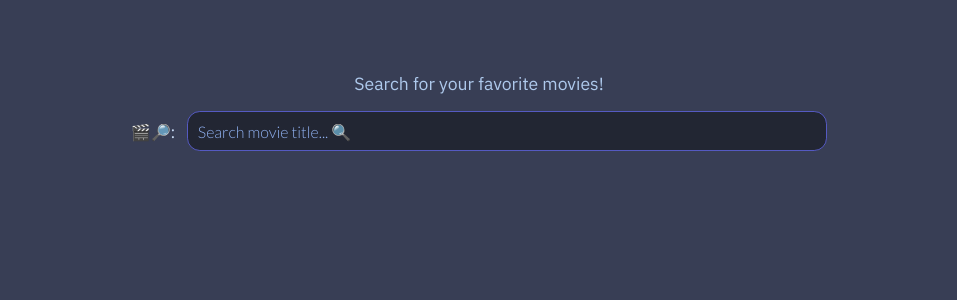
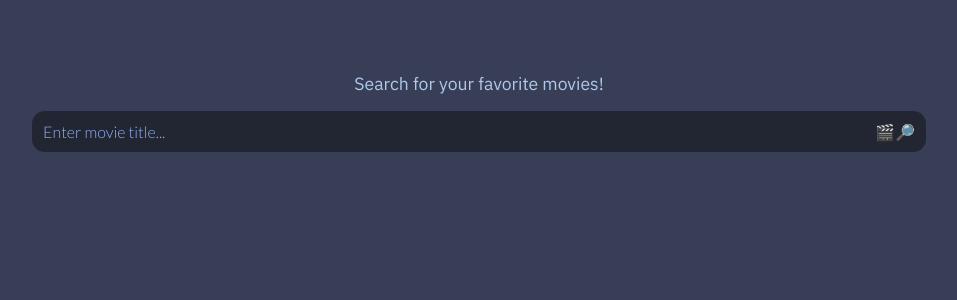
Before and after one commit to vchou105/movie-web, a React (Create React App) app: page / in a window 1280 px wide. Shown: the top 300 px of the page, without its empty margins (161-1118 px from the left). Built offline with nearby package versions, Linux system fonts and the light colour scheme.

Commit message:
adjusted search bar css states and removed label

```diff
--- a/package.json
+++ b/package.json
@@ -9,6 +9,7 @@
     "@testing-library/user-event": "^12.1.10",
     "react": "^17.0.2",
     "react-dom": "^17.0.2",
+    "react-router-dom": "^6.2.1",
     "react-scripts": "4.0.3",
     "web-vitals": "^1.0.1"
   },
--- a/src/App.js
+++ b/src/App.js
@@ -1,6 +1,8 @@
 //import logo from './logo.svg';
 import './App.css';
+import React from "react";
 import SearchMovie from './components/SearchMovies';
+import { BrowserRouter, Switch, Router, Route, Link } from "react-router-dom";
 
 function App() {
   return (
--- a/src/components/SearchMovies.css
+++ b/src/components/SearchMovies.css
@@ -17,38 +17,63 @@
     font-size: 1.1rem;
 }
 
-.searchIcon {
-    background-color: white;
-    border-top-left-radius: 0.8rem;
-    border-bottom-left-radius: 0.8rem;
-    padding: 0.5rem;
-    padding-top: 0.3rem;
-    padding-bottom: 0.58rem;
-    margin-right: -10px;
+.searchBar {
+    /* width: 60vw; */
+    background-color: #1c1f2ac2;
+    border-radius: 0.8rem;
+}
+
+.searchBar:focus-within
+{
+    border: #555AC2 solid 1.5px;
 }
 
 .searchInput {
-    width: 50vw;
-    padding: 0.6rem;
-    border: #555AC2 solid 1.5px;
-    background-color: #1c1f2ac2;
-    outline: none;
+    width: 65vw;
+}
+
+.searchInput, .searchIcon {
+    padding: 0.7rem;
     color: white;
+    background: transparent;
     font-family: Lato, 'Segoe UI';
     font-size: 1rem;
-    border-radius: 0.8rem;
+    border: #555AC2 solid 1.5px;
+    border: none;
+    border-radius: inherit;
 }
+
+.searchIcon:hover {
+    cursor: pointer;
+}
+
+.searchInput:focus {
+    outline: none;
+}
+
+
+/* input:-webkit-autofill, input:autofill,
+input:-webkit-autofill-selected,
+input:active,
+input:focus
+{
+    border: none;
+    outline: none;
+    background: none;
+    font-family: inherit;
+} */
 
 ::placeholder {
     color: #90B1F1;
     opacity: 100%;
 }
 
-.searchInput:hover {
+.searchBar:hover {
     border: #8164ff solid 1.5px;
     box-shadow: lightslategrey 0 0 10px 5px;
 }
 
 .searchLabel {
     margin-right: 0.5rem;
+    font-family: 'Lato';
 }
--- a/src/components/SearchMovies.js
+++ b/src/components/SearchMovies.js
@@ -1,12 +1,14 @@
-import React, { useState } from 'react';
+import React, { useEffect, useState } from 'react';
 import './SearchMovies.css';
 import MovieResults from './MovieResults';
+// import { useNavigate } from 'react-router-dom';
 
 function SearchMovies() {
     const [movies, setMovies] = useState([])
     const [query, setQuery] = useState("")
     const [showMovies, setShowMovies] = useState(false)
     const [page, setPage] = useState(1)
+    // const navigate = useNavigate()
 
     function handleSearch(e) {
         // cancel default submit action of form
@@ -24,6 +26,7 @@ function SearchMovies() {
                 // store returned json body of movie search results
                 setMovies(data)
                 setShowMovies(true)
+                // navigate(`search?q=${query}`)
                 // find number of pages
                 // handlePageOptions()
                 return data
@@ -41,13 +44,23 @@ function SearchMovies() {
         handleSearch()
     }
 
+    useEffect(() => {
+        // similar to componentDidMount or componentDidUpdate
+        if (!showMovies) {
+            // navigate('/')
+        }
+    })
+
     return (
         <div className="searchMovies">
             <span className="searchTitle">Search for your favorite movies!</span>
             <form onSubmit={handleSearch}>
-                <label htmlFor="movieInput" className="searchLabel">🎬🔎: </label>
+                <div className="searchBar">
+                {/* <label htmlFor="movieInput" className="searchLabel">Search:</label> */}
                 <input type="search" id="movieInput" value={query} className="searchInput"
-                    placeholder="Search movie title... 🔍" onChange={e => setQuery(e.target.value)} required/>
+                    placeholder="Enter movie title..." onChange={e => setQuery(e.target.value)} required/>
+                <span className="searchIcon">🎬🔎</span>
+                </div>
             </form>
             { showMovies && <MovieResults data={movies} search={(p) => handlePageSelected(p)}/> }
         </div>
```
Also changed, not shown: 1 other file (tests, documents, lock files or other folders). Lines whose indentation alone changed are shown as unchanged.
